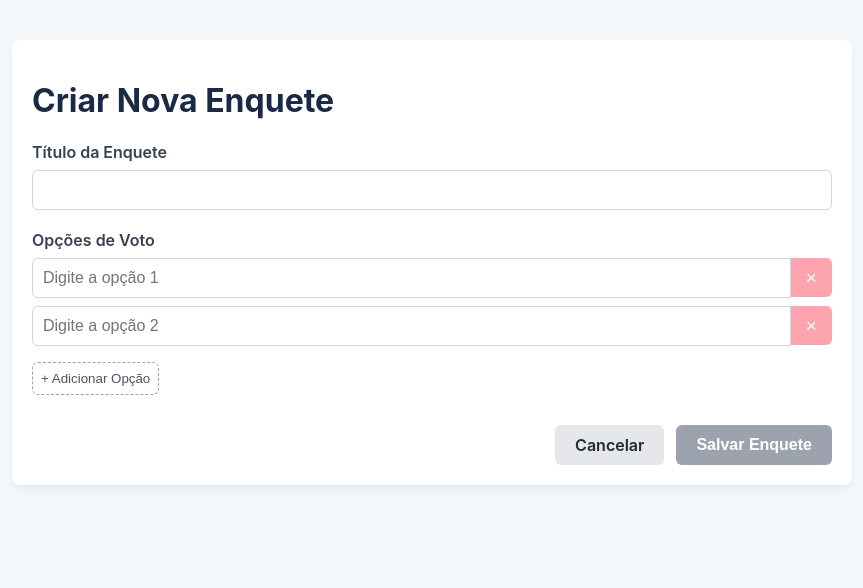
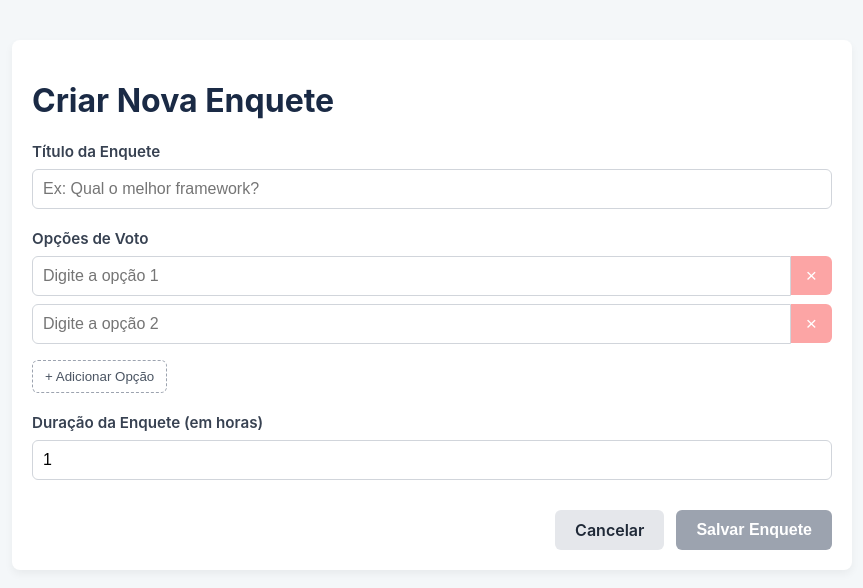
Before and after one commit to igormahall/enquete-web, an Angular app: page /enquetes/nova in a window 1280 px wide. Shown: the top 588 px of the page, without its empty margins (208-1071 px from the left). Built offline with nearby package versions, Linux system fonts and the light colour scheme.

Commit message:
Adicionado tempo de exclusão.

```diff
--- a/src/app/components/enquete-detail/enquete-detail.html
+++ b/src/app/components/enquete-detail/enquete-detail.html
@@ -2,22 +2,47 @@
   <div class="top-bar">
     <a routerLink="/" class="back-button">← Voltar para a Lista</a>
 
-    <div class="participant-input">
+    <!-- Campo de nome visível apenas se enquete está aberta -->
+    <div class="participant-input" *ngIf="enquete?.status === 'Aberta'">
       <label for="participant">Seu Nome (para votar):</label>
-      <input id="participant" type="text" [(ngModel)]="participantName" placeholder="Digite seu nome...">
+      <input
+        id="participant"
+        type="text"
+        [(ngModel)]="participantName"
+        placeholder="Digite seu nome..."
+        [disabled]="isVoting"
+      >
     </div>
   </div>
 
   <div *ngIf="enquete; else loading">
     <h1>{{ enquete.titulo }}</h1>
-    <p>Vote em uma das opções abaixo:</p>
 
+    <!-- Tempo restante -->
+    <p class="tempo-restante" *ngIf="enquete.status === 'Aberta'"
+       [ngClass]="{ 'tempo-restante': true, 'critico': tempoCritico }"
+    >
+      🕒 {{ tempoRestante }}
+    </p>
+
+    <!-- Mensagem de encerramento -->
+    <p *ngIf="enquete.status === 'Encerrada'" class="status-msg encerrada">
+      ⛔ Enquete encerrada.
+    </p>
+
+    <!-- Lista de opções -->
     <ul class="options-list">
-      <li *ngFor="let opcao of enquete.opcoes" [ngClass]="{'highlight': isMaxVotos(opcao.votos)}">
+      <li
+        *ngFor="let opcao of enquete.opcoes; trackBy: trackByOpcaoId"
+        [ngClass]="{'highlight': isMaxVotos(opcao.votos)}"
+      >
         <span>{{ opcao.texto_opcao }}</span>
         <div class="vote-section">
           <span class="votes">Votos: {{ opcao.votos }}</span>
-          <button (click)="votar(opcao.id)" [disabled]="isVoting || enquete.status === 'Fechada'">
+          <button
+            (click)="votar(opcao.id)"
+            [disabled]="isVoting || enquete.status !== 'Aberta'"
+          >
             {{ isVoting ? 'Votando...' : 'Votar' }}
           </button>
         </div>
--- a/src/app/components/enquete-form/enquete-form.css
+++ b/src/app/components/enquete-form/enquete-form.css
@@ -1,13 +1,147 @@
-.form-group { margin-bottom: 20px; }
-label { display: block; font-weight: 600; margin-bottom: 8px; color: #374151; }
-input { width: 100%; padding: 10px; border: 1px solid #d1d5db; border-radius: 6px; font-size: 1rem; box-sizing: border-box; }
-.option-input { display: flex; margin-bottom: 8px; align-items: center; }
-.option-input input { border-top-right-radius: 0; border-bottom-right-radius: 0; }
-.remove-btn { background-color: #ef4444; color: white; border: none; padding: 10px 15px; border-top-right-radius: 6px; border-bottom-right-radius: 6px; cursor: pointer; font-size: 1.2rem; line-height: 1; }
-.remove-btn:disabled { background-color: #fda4af; }
-.add-option-btn { background: none; border: 1px dashed #9ca3af; color: #4b5563; padding: 8px; border-radius: 6px; cursor: pointer; margin-top: 8px; }
-.action-buttons { display: flex; justify-content: flex-end; gap: 12px; margin-top: 30px; }
-.action-buttons button, .action-buttons a { text-decoration: none; border: none; border-radius: 6px; padding: 10px 20px; font-size: 1rem; font-weight: 600; cursor: pointer; }
-.action-buttons .cancel-btn { background-color: #e5e7eb; color: #1f2937; }
-.action-buttons button[type="submit"] { background-color: #2563eb; color: white; }
-.action-buttons button:disabled { background-color: #9ca3af; cursor: not-allowed; }
+.form-group {
+  margin-bottom: 20px;
+}
+
+label {
+  display: block;
+  font-weight: 600;
+  margin-bottom: 8px;
+  color: #374151;
+  font-size: 0.95rem;
+}
+
+input {
+  width: 100%;
+  padding: 10px;
+  border: 1px solid #d1d5db;
+  border-radius: 6px;
+  font-size: 1rem;
+  box-sizing: border-box;
+  transition: border-color 0.2s, background-color 0.2s;
+}
+
+input:focus {
+  outline: none;
+  border-color: #2563eb;
+  background-color: #f0f9ff;
+}
+
+/* Estilo de erro para inputs */
+input.invalid {
+  border-color: #ef4444;
+  background-color: #fef2f2;
+}
+
+input[type="number"]::-webkit-inner-spin-button,
+input[type="number"]::-webkit-outer-spin-button {
+  -webkit-appearance: none;
+  margin: 0;
+}
+
+input[type="number"] {
+  -moz-appearance: textfield; /* Firefox */
+}
+
+.error-msg {
+  color: #ef4444;
+  font-size: 0.85rem;
+  margin-top: 4px;
+}
+
+.option-input {
+  display: flex;
+  align-items: center;
+  margin-bottom: 8px;
+}
+
+.option-input input {
+  border-top-right-radius: 0;
+  border-bottom-right-radius: 0;
+  flex: 1;
+}
+
+/* Botão de remover opção */
+.remove-btn {
+  background-color: #ef4444;
+  color: white;
+  border: none;
+  padding: 10px 15px;
+  border-top-right-radius: 6px;
+  border-bottom-right-radius: 6px;
+  font-size: 1.2rem;
+  line-height: 1;
+  cursor: pointer;
+  transition: background-color 0.2s;
+}
+
+.remove-btn:hover {
+  background-color: #dc2626;
+}
+
+.remove-btn:disabled {
+  background-color: #fca5a5;
+  cursor: not-allowed;
+}
+
+/* Botão de adicionar nova opção */
+.add-option-btn {
+  background: none;
+  border: 1px dashed #9ca3af;
+  color: #4b5563;
+  padding: 8px 12px;
+  border-radius: 6px;
+  cursor: pointer;
+  margin-top: 8px;
+  transition: background-color 0.2s, border-color 0.2s;
+}
+
+.add-option-btn:hover {
+  background-color: #f9fafb;
+  border-color: #6b7280;
+}
+
+/* Botões finais (Cancelar / Salvar) */
+.action-buttons {
+  display: flex;
+  justify-content: flex-end;
+  gap: 12px;
+  margin-top: 30px;
+  flex-wrap: wrap;
+}
+
+.action-buttons button,
+.action-buttons a {
+  text-decoration: none;
+  border: none;
+  border-radius: 6px;
+  padding: 10px 20px;
+  font-size: 1rem;
+  font-weight: 600;
+  cursor: pointer;
+  transition: background-color 0.2s ease;
+}
+
+/* Botão de cancelar */
+.action-buttons .cancel-btn {
+  background-color: #e5e7eb;
+  color: #1f2937;
+}
+
+.action-buttons .cancel-btn:hover {
+  background-color: #d1d5db;
+}
+
+/* Botão de salvar */
+.action-buttons button[type="submit"] {
+  background-color: #2563eb;
+  color: white;
+}
+
+.action-buttons button[type="submit"]:hover {
+  background-color: #1d4ed8;
+}
+
+.action-buttons button:disabled {
+  background-color: #9ca3af;
+  cursor: not-allowed;
+}
--- a/src/app/components/enquete-form/enquete-form.html
+++ b/src/app/components/enquete-form/enquete-form.html
@@ -1,26 +1,70 @@
 <div class="container">
   <h1>Criar Nova Enquete</h1>
+
   <form [formGroup]="enqueteForm" (ngSubmit)="onSubmit()">
+    <!-- Campo: Título -->
     <div class="form-group">
       <label for="titulo">Título da Enquete</label>
-      <input id="titulo" type="text" formControlName="titulo">
+      <input
+        id="titulo"
+        type="text"
+        formControlName="titulo"
+        [class.invalid]="enqueteForm.get('titulo')?.invalid && enqueteForm.get('titulo')?.touched"
+        placeholder="Ex: Qual o melhor framework?"
+      />
+      <small class="error-msg" *ngIf="enqueteForm.get('titulo')?.invalid && enqueteForm.get('titulo')?.touched">
+        O título é obrigatório e deve ter ao menos 5 caracteres.
+      </small>
     </div>
 
+    <!-- Campo: Opções -->
     <div class="form-group">
       <label>Opções de Voto</label>
       <div formArrayName="opcoes">
-        <div *ngFor="let opcao of opcoes.controls; let i=index" class="option-input">
-          <input [formControlName]="i" placeholder="Digite a opção {{ i + 1 }}">
-          <button type="button" (click)="removeOpcao(i)" class="remove-btn" [disabled]="opcoes.length <= 2">
+        <div *ngFor="let opcao of opcoes.controls; let i = index" class="option-input">
+          <input
+            [formControl]="opcao"
+            [placeholder]="'Digite a opção ' + (i + 1)"
+            [class.invalid]="isTouchedAndInvalid(i)"
+          />
+          <button
+            type="button"
+            class="remove-btn"
+            (click)="removeOpcao(i)"
+            [disabled]="opcoes.length <= 2"
+            title="Remover esta opção"
+          >
             &times;
           </button>
         </div>
       </div>
+
       <button type="button" (click)="addOpcao()" class="add-option-btn">
         + Adicionar Opção
       </button>
+
+      <small class="error-msg" *ngIf="opcoes.length < 2">
+        A enquete precisa de pelo menos duas opções.
+      </small>
     </div>
 
+    <!-- Campo: Duração da Enquete -->
+    <div class="form-group">
+      <label for="duracao_horas">Duração da Enquete (em horas)</label>
+      <input
+        id="duracao_horas"
+        type="number"
+        formControlName="duracao_horas"
+        min="1"
+        placeholder="Ex: 24"
+        [class.invalid]="enqueteForm.get('duracao_horas')?.invalid && enqueteForm.get('duracao_horas')?.touched"
+      />
+      <small class="error-msg" *ngIf="enqueteForm.get('duracao_horas')?.invalid && enqueteForm.get('duracao_horas')?.touched">
+        A duração é obrigatória e deve ser de pelo menos 1 hora.
+      </small>
+    </div>
+
+    <!-- Ações -->
     <div class="action-buttons">
       <a routerLink="/" class="cancel-btn">Cancelar</a>
       <button type="submit" [disabled]="enqueteForm.invalid || isSubmitting">
--- a/src/app/components/enquete-form/enquete-form.ts
+++ b/src/app/components/enquete-form/enquete-form.ts
@@ -1,10 +1,17 @@
 import { Component, OnInit } from '@angular/core';
 import { CommonModule } from '@angular/common';
-import { FormBuilder, FormGroup, FormArray, Validators, ReactiveFormsModule } from '@angular/forms';
+import {
+  FormBuilder,
+  FormGroup,
+  FormArray,
+  FormControl,
+  Validators,
+  ReactiveFormsModule
+} from '@angular/forms';
 import { Router, RouterModule } from '@angular/router';
 import { EnqueteService } from '../../services/enquete';
 import { NotificationService } from '../../services/notification';
-import { Enquete } from '../../models/enquete.model'; // Importe o modelo Enquete
+import { Enquete } from '../../models/enquete.model';
 
 @Component({
   selector: 'app-enquete-form',
@@ -14,7 +21,7 @@ import { Enquete } from '../../models/enquete.model'; // Importe o modelo Enquet
   styleUrls: ['./enquete-form.css']
 })
 export class EnqueteFormComponent implements OnInit {
-  enqueteForm: FormGroup;
+  enqueteForm!: FormGroup;
   isSubmitting = false;
 
   constructor(
@@ -22,32 +29,47 @@ export class EnqueteFormComponent implements OnInit {
     private enqueteService: EnqueteService,
     private router: Router,
     private notificationService: NotificationService
-  ) {
+  ) {}
+
+  ngOnInit(): void {
+    this.initForm();
+  }
+
+  private initForm(): void {
     this.enqueteForm = this.fb.group({
       titulo: ['', [Validators.required, Validators.minLength(5)]],
-      opcoes: this.fb.array([
-        this.fb.control('', Validators.required),
-        this.fb.control('', Validators.required)
-      ], [Validators.required, Validators.minLength(2)])
+      opcoes: this.fb.array<FormControl>(
+        [this.fb.control('', Validators.required), this.fb.control('', Validators.required)],
+        [Validators.minLength(2)]
+      ),
+      duracao_horas: [1, [Validators.required, Validators.min(1)]]
     });
   }
 
-  ngOnInit(): void {}
-
-  get opcoes(): FormArray {
-    return this.enqueteForm.get('opcoes') as FormArray;
+  get opcoes(): FormArray<FormControl> {
+    return this.enqueteForm.get('opcoes') as FormArray<FormControl>;
   }
 
   addOpcao(): void {
+    if (this.opcoes.length >= 10) {
+      this.notificationService.show('Limite de 10 opções atingido.', 'warning');
+      return;
+    }
     this.opcoes.push(this.fb.control('', Validators.required));
   }
 
   removeOpcao(index: number): void {
+    if (this.opcoes.length <= 2) {
+      this.notificationService.show('Uma enquete deve ter pelo menos 2 opções.', 'warning');
+      return;
+    }
     this.opcoes.removeAt(index);
   }
 
   onSubmit(): void {
     if (this.enqueteForm.invalid) {
+      this.enqueteForm.markAllAsTouched();
+      this.notificationService.show('Preencha todos os campos obrigatórios corretamente.', 'error');
       return;
     }
 
@@ -55,22 +77,31 @@ export class EnqueteFormComponent implements OnInit {
 
     const payload = {
       titulo: this.enqueteForm.value.titulo,
-      opcoes_input: this.enqueteForm.value.opcoes.filter((opcao: string) => opcao)
+      duracao_horas: this.enqueteForm.value.duracao_horas,
+      opcoes_input: this.opcoes.value.map(op => op.trim()).filter(op => op !== '')
     };
 
     this.enqueteService.createEnquete(payload).subscribe({
-      // CORRIGIDO: Adicionado o tipo para 'novaEnquete'
       next: (novaEnquete: Enquete) => {
         this.notificationService.show('Enquete criada com sucesso!');
-        this.isSubmitting = false;
         this.router.navigate(['/enquetes', novaEnquete.id]);
       },
-      // CORRIGIDO: Adicionado o tipo 'any' para 'err'
       error: (err: any) => {
-        this.notificationService.show('Ocorreu um erro ao criar a enquete.', 'error');
-        console.error(err);
+        console.error('Erro ao criar enquete:', err);
+        this.notificationService.show(
+          err?.error?.detail || 'Ocorreu um erro ao criar a enquete.',
+          'error'
+        );
+      },
+      complete: () => {
         this.isSubmitting = false;
       }
     });
   }
+
+  isTouchedAndInvalid(index: number): boolean {
+    const control = this.opcoes.at(index);
+    return control.touched && control.invalid;
+  }
+
 }
--- a/src/app/components/enquete-list/enquete-list.css
+++ b/src/app/components/enquete-list/enquete-list.css
@@ -30,21 +30,20 @@ a {
   display: flex;
   justify-content: space-between;
   align-items: center;
-  margin-bottom: 20px;
+  margin-bottom: 1.5rem;
 }
 
 .add-button {
-  background-color: #10b981; /* Verde */
+  padding: 0.5rem 1rem;
+  background-color: #3f51b5;
   color: white;
-  padding: 10px 18px;
-  border-radius: 6px;
+  border-radius: 4px;
   text-decoration: none;
-  font-weight: 600;
-  transition: background-color 0.2s ease;
+  font-weight: bold;
 }
 
 .add-button:hover {
-  background-color: #059669;
+  background-color: #303f9f;
 }
 
 a {
@@ -55,38 +54,51 @@ a {
 
 .tags-container {
   display: flex;
-  gap: 8px;
+  gap: 0.5rem;
 }
 
 .tag {
-  padding: 4px 10px;
-  border-radius: 12px; /* Deixa a tag bem arredondada */
-  font-size: 0.75rem;
-  font-weight: 600;
-  color: white;
+  padding: 0.25rem 0.5rem;
+  border-radius: 4px;
+  font-size: 0.8rem;
+  font-weight: bold;
+  text-transform: uppercase;
 }
 
 .tag-votes {
-  background-color: #6b7280; /* Cinza */
+  background-color: #eee;
+  color: #555;
 }
 
 .tag-status-aberta {
-  background-color: #10b981; /* Verde */
+  background-color: #c8e6c9;
+  color: #2e7d32;
 }
 
-.tag-status-fechada {
-  background-color: #ef4444; /* Vermelho */
+.tag-status-encerrada {
+  background-color: #ffe0b2;
+  color: #ef6c00;
+}
+
+.tag-status-remover {
+  background-color: #ffcdd2;
+  color: #c62828;
+}
+
+.sem-enquetes {
+  text-align: center;
+  color: #777;
+  font-style: italic;
 }
 
 .title-container {
   display: flex;
   align-items: center;
-  gap: 16px;
-  padding: 8px 0;
 }
 
 .logo {
   height: 40px;
+  margin-right: 1rem;
   width: auto;
   border-radius: 8px;
   box-shadow: 0 2px 4px rgba(0, 0, 0, 0.1);
@@ -98,3 +110,41 @@ a {
   margin: 0;
   color: #1f2937; /* Azul escuro suave */
 }
+
+.container {
+  padding: 1.5rem;
+}
+
+.enquete-list {
+  list-style: none;
+  padding: 0;
+}
+
+.enquete-item {
+  margin-bottom: 1rem;
+  background-color: #f9f9f9;
+  padding: 1rem;
+  border-radius: 8px;
+  transition: background 0.2s ease;
+}
+
+.enquete-item:hover {
+  background-color: #f0f0f0;
+}
+
+.enquete-link {
+  text-decoration: none;
+  color: inherit;
+  display: block;
+}
+
+.enquete-info {
+  display: flex;
+  justify-content: space-between;
+  align-items: center;
+}
+
+.enquete-titulo {
+  font-size: 1.1rem;
+  font-weight: 600;
+}
--- a/src/app/models/enquete.model.ts
+++ b/src/app/models/enquete.model.ts
@@ -8,6 +8,8 @@ export interface Enquete {
   id: number;
   titulo: string;
   data_criacao: string;
-  status: string;
+  expires_at: string;
+  delete_at: string;
+  status: 'Aberta' | 'Encerrada';
   opcoes: Opcao[];
 }
```
Also changed, not shown: src/app/app.css (+10 -0 lines), src/app/components/enquete-detail/enquete-detail.css (+63 -20 lines), src/app/components/enquete-detail/enquete-detail.ts (+66 -16 lines), src/app/components/enquete-list/enquete-list.html (+21 -16 lines), src/app/components/enquete-list/enquete-list.ts (+24 -8 lines), src/app/services/notification.ts (+14 -2 lines).
